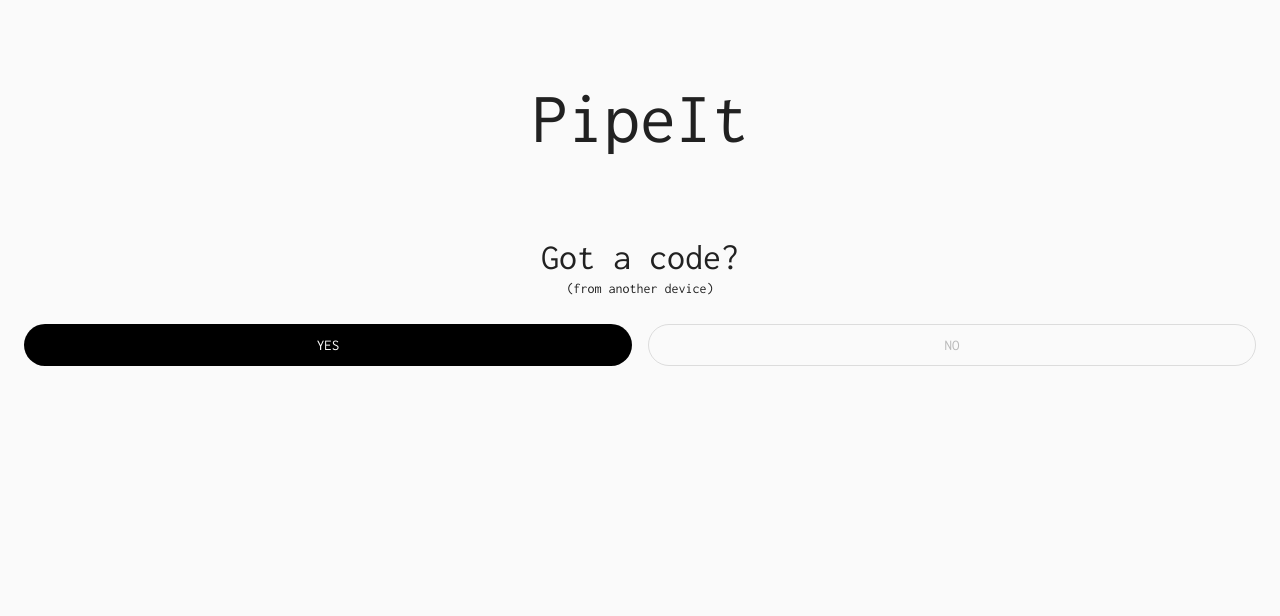
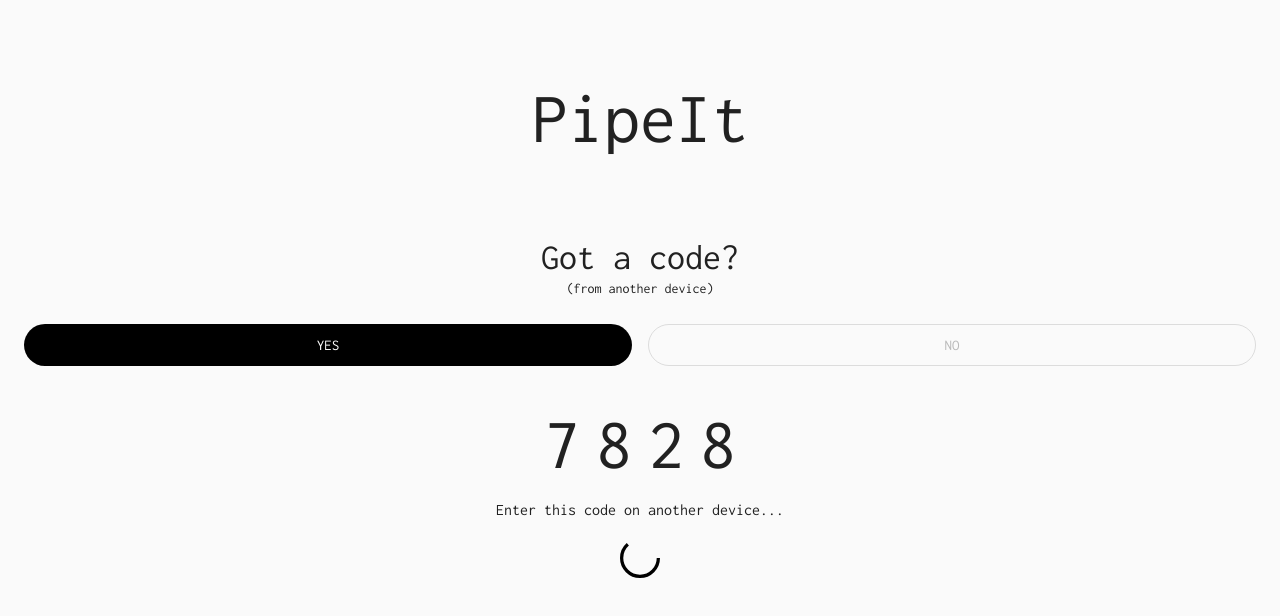
Before and after one commit to eyalch/pipeit, a React (Create React App) app: page / in a window 1280 px wide. Both pictures are taken after a click on the button "NO". Shown: the top 616 px of the page. Built offline with nearby package versions, Linux system fonts and the light colour scheme.

Commit message:
feat(intro): add NewCode component

```diff
--- a/src/features/intro/CodeInput.tsx
+++ b/src/features/intro/CodeInput.tsx
@@ -6,7 +6,7 @@
 const INITIAL_CODE = Array<string>(CODE_LENGTH).fill('')
 
 const StyledTextField = styled(TextField)`
-  width: 64px;
+  width: 56px;
   height: auto;
   margin: ${(p) => p.theme.spacing(0, 1)};
 
--- a/src/features/intro/Intro.tsx
+++ b/src/features/intro/Intro.tsx
@@ -2,6 +2,7 @@
 import React, { useState } from 'react'
 import styled from 'styled-components/macro'
 import CodeInput from './CodeInput'
+import NewCode from './NewCode'
 
 const StyledButtonsContainer = styled.div`
   display: flex;
@@ -22,8 +23,11 @@
 const Intro = () => {
   const [activeSection, setActiveSection] = useState<CodeSection>()
 
+  const randomNumber = Math.floor(Math.random() * 9999)
+  const randomCode = randomNumber.toString().padStart(4, '0')
+
   return (
-    <div>
+    <>
       <Typography variant="h1">Got a code?</Typography>
       <Typography variant="subtitle2" gutterBottom>
         (from another device)
@@ -54,8 +58,10 @@
 
       {activeSection === CodeSection.Enter ? (
         <CodeInput />
-      ) : activeSection === CodeSection.Create ? null : null}
-    </div>
+      ) : activeSection === CodeSection.Create ? (
+        <NewCode code={randomCode} />
+      ) : null}
+    </>
   )
 }
 
--- /dev/null
+++ b/src/features/intro/NewCode.tsx
@@ -0,0 +1,32 @@
+import {
+  CircularProgress,
+  Typography,
+  TypographyProps,
+} from '@material-ui/core'
+import React from 'react'
+import styled from 'styled-components/macro'
+
+const _CodeDigit: React.FC<TypographyProps> = (props) => (
+  <Typography component="span" {...props} />
+)
+const StyledCodeDigit = styled(_CodeDigit)`
+  font-size: 4.5rem;
+  margin: ${(p) => p.theme.spacing(0, 1)};
+`
+const StyledCircularProgress = styled(CircularProgress)`
+  margin: ${(p) => p.theme.spacing(2)}px;
+`
+
+type NewCodeProps = { code: string }
+
+const NewCode: React.FC<NewCodeProps> = ({ code }) => (
+  <div>
+    {code.split('').map((digit, i) => (
+      <StyledCodeDigit key={i}>{digit}</StyledCodeDigit>
+    ))}
+    <Typography>Enter this code on another device...</Typography>
+    <StyledCircularProgress disableShrink />
+  </div>
+)
+
+export default NewCode
--- a/src/layout/Header.tsx
+++ b/src/layout/Header.tsx
@@ -1,8 +1,10 @@
-import { Typography } from '@material-ui/core'
+import { Typography, TypographyProps } from '@material-ui/core'
 import React from 'react'
 import styled from 'styled-components/macro'
 
-const _Brand: React.FC = (props) => <Typography component="header" {...props} />
+const _Brand: React.FC<TypographyProps> = (props) => (
+  <Typography component="header" {...props} />
+)
 const StyledBrand = styled(_Brand)`
   font-size: 4.5rem;
   padding: 8vh 0;
```
